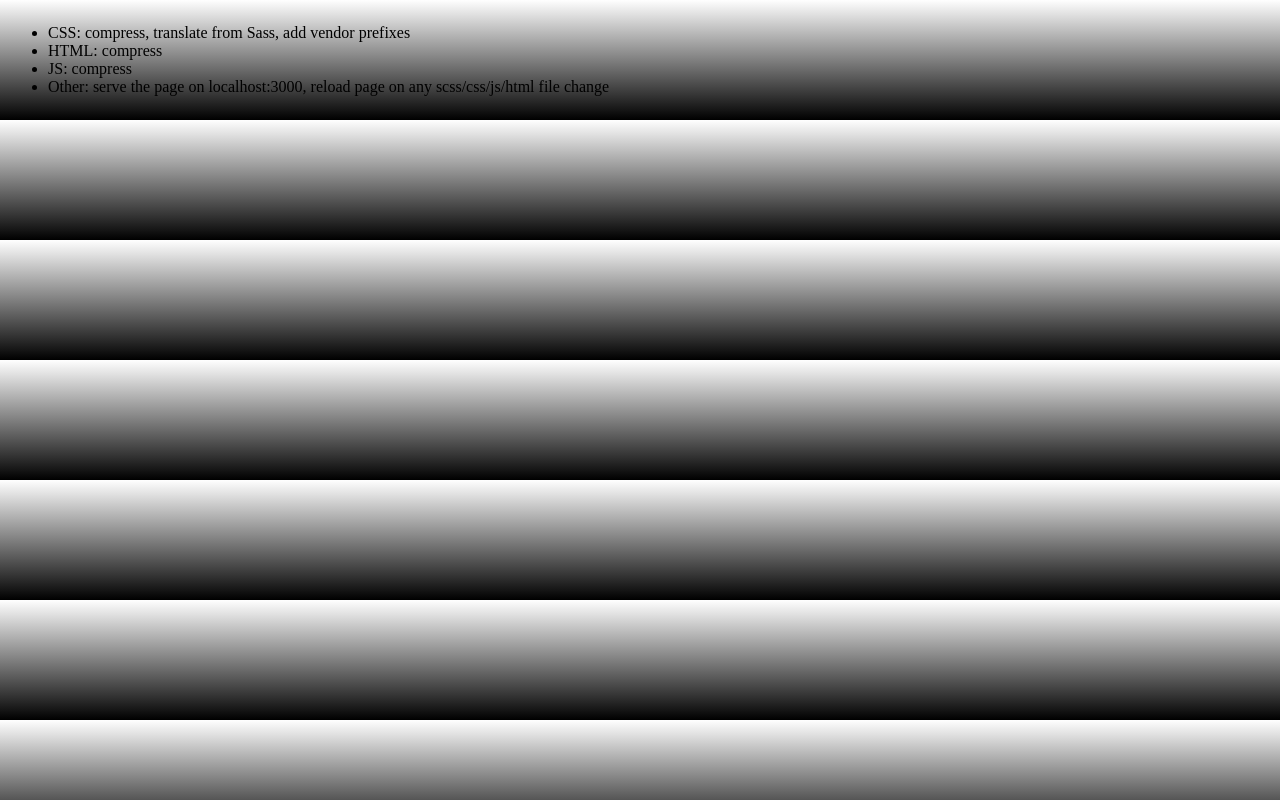
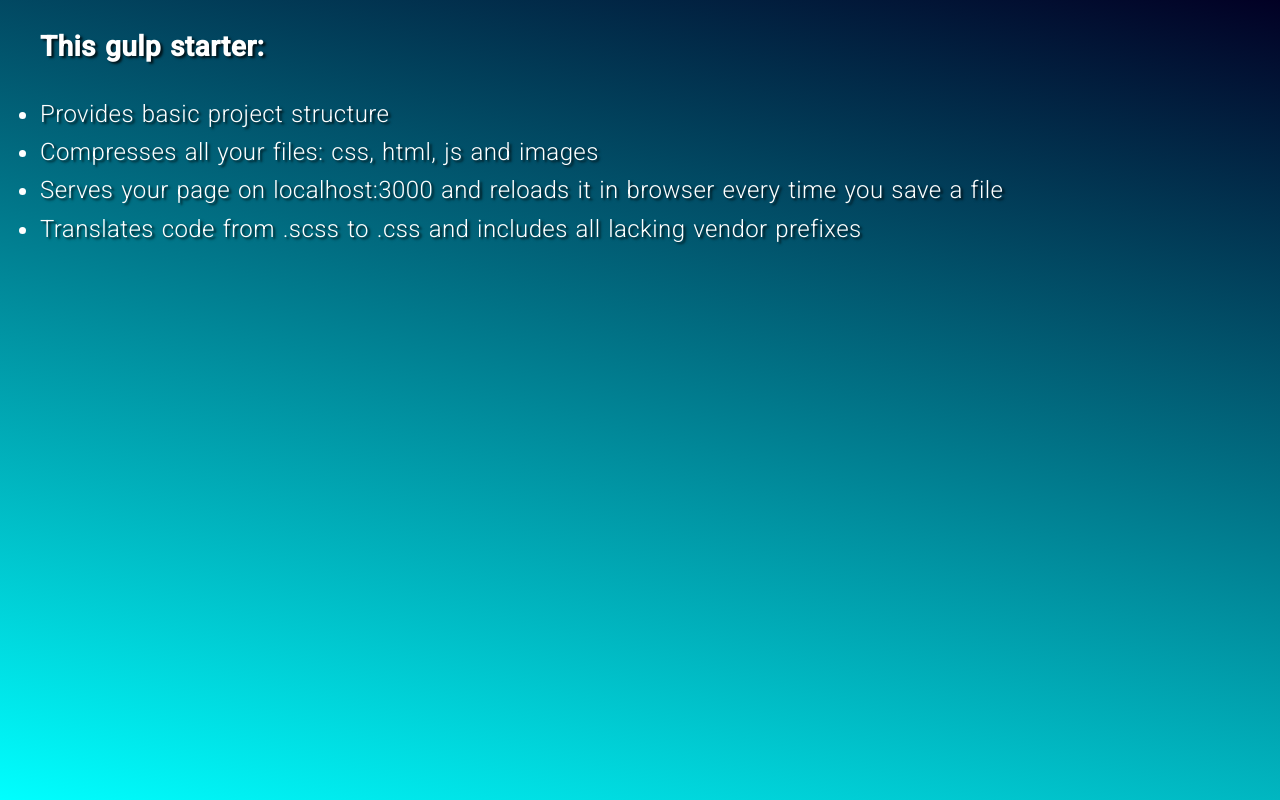
Before and after one commit to jabedek/gulp-starter, a website: page index.html in a window 1280 px wide. Drawn offline with Linux system fonts and the light colour scheme.

Commit message:
landing page

```diff
--- a/index.html
+++ b/index.html
@@ -3,24 +3,32 @@
   <head>
     <meta charset="UTF-8" />
     <meta name="viewport" content="width=device-width, initial-scale=1.0" />
-    <title>Document</title>
+    <title>My website</title>
     <link rel="stylesheet" href="dist/css/index.css" />
+    <link
+      href="https://fonts.googleapis.com/css2?family=Roboto:wght@300;400;500&display=swap"
+      rel="stylesheet"
+    />
   </head>
   <body>
+    <div class="main">
       <ul>
+        <h3>This gulp starter:</h3>
         <li>
-        CSS: compress, translate from Sass, add vendor prefixes
+          Provides basic project structure
         </li>
         <li>
-        HTML: compress
+          Compresses all your files: css, html, js and images
         </li>
         <li>
-        JS: compress
+          Serves your page on localhost:3000 and reloads it in browser every
+          time you save a file
         </li>
         <li>
-        Other: serve the page on localhost:3000, reload page on any
-        scss/css/js/html file change
+          Translates code from .scss to .css and includes all lacking vendor
+          prefixes
         </li>
       </ul>
+    </div>
   </body>
 </html>
--- a/package.json
+++ b/package.json
@@ -19,6 +19,7 @@
   },
   "dependencies": {
     "gulp-autoprefixer": "^7.0.1",
+    "gulp-imagemin": "^7.1.0",
     "terser": "^4.4.0"
   }
 }
--- a/scss/index.scss
+++ b/scss/index.scss
@@ -1,6 +1,27 @@
+html {
+  height: 100%;
+}
 body {
+  height: 100%;
+  margin: 0;
+  background-repeat: no-repeat;
+  background-attachment: fixed;
+
+  height: 100%;
   display: grid;
   transition: all 0.5s;
   user-select: none;
-  background: linear-gradient(to bottom, white, black);
+  background: linear-gradient(
+    194deg,
+    rgba(2, 0, 36, 1) 0%,
+    rgba(0, 255, 255, 1) 100%
+  );
+
+  font: 300 1.5rem "Roboto";
+  text-shadow: 0.15rem 0.15rem 0.15rem rgba(0, 0, 0, 0.75);
+  color: white;
+
+  line-height: 2.4rem;
+  word-spacing: 0.1rem;
+  letter-spacing: 0.025rem;
 }
```
Also changed, not shown: dist/css/index.css, img/MTS.png (added), 1 other file. Lines whose indentation alone changed are shown as unchanged.
